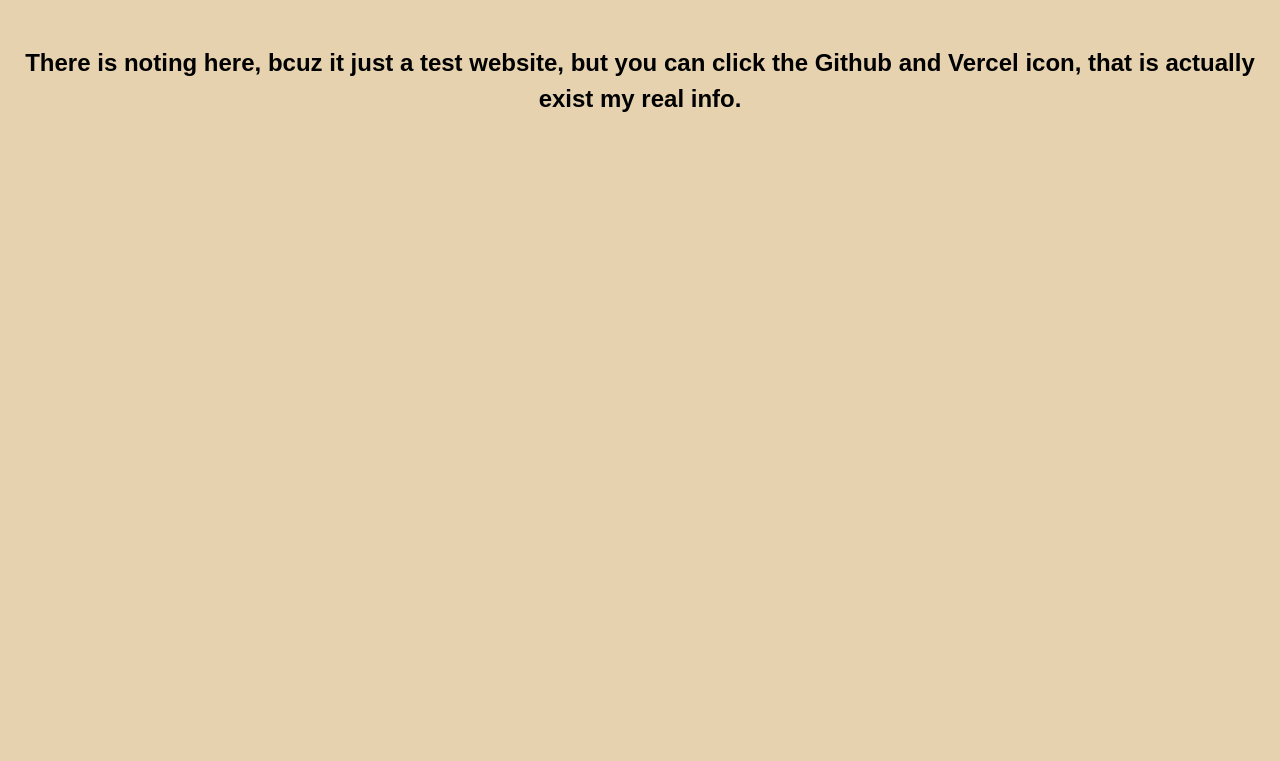
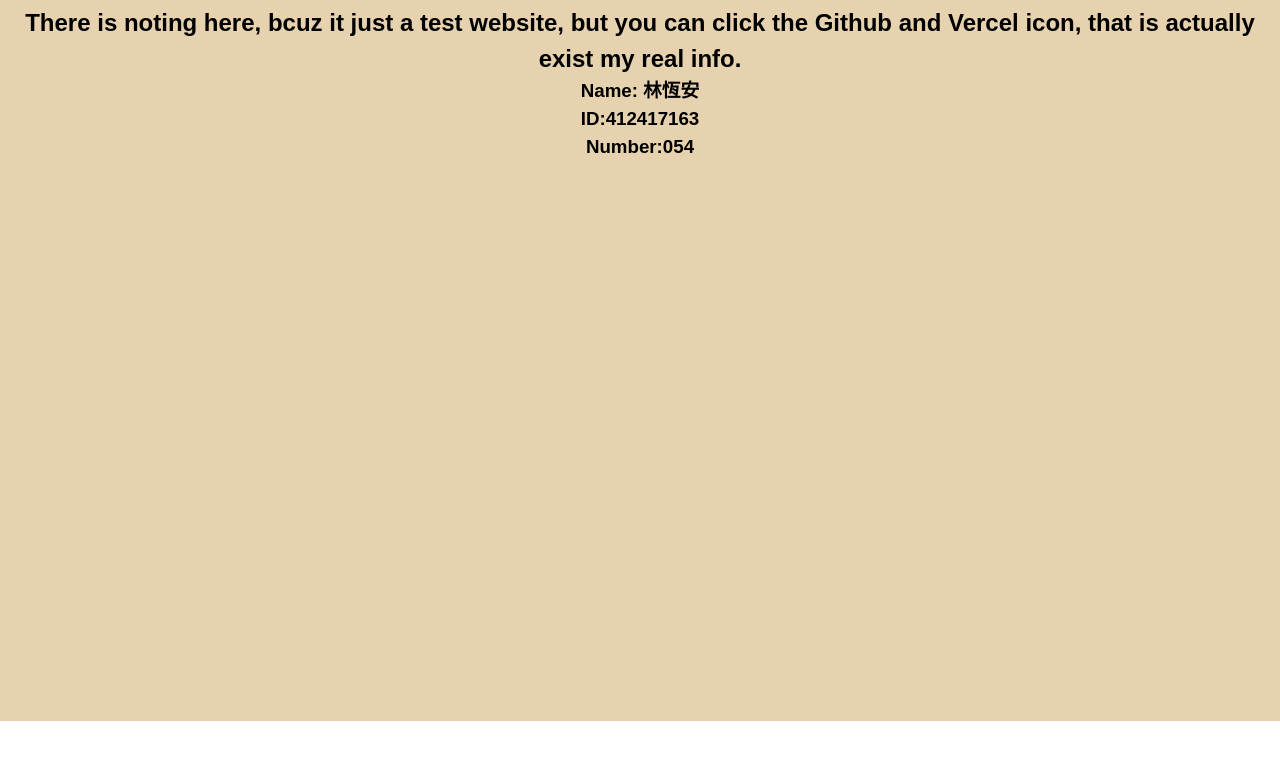
Before and after one commit to anan826/lill_website, a plain HTML site: page index.html in a window 1280 px wide. Shown: the part 159-920 px from the top of the page. After the commit the page ends 880 px from the top, so only its background shows below. Drawn offline with Linux system fonts and the light colour scheme.

Commit message:
update info

```diff
--- a/index.html
+++ b/index.html
@@ -13,7 +13,7 @@
         <div class="row v-center">
           <div class="header-item item-left">
             <div class="logo">
-              <a href="index.html">林恆安412417163</a>
+              <a href="index.html">HomePage</a>
             </div>
           </div>
           <!-- menu start here -->
@@ -241,6 +241,9 @@
         <br>
         <br>
         <h2>There is noting here, bcuz it just a test website, but you can click the Github and Vercel icon, that is actually exist my real info.</h2>
+        <h3>Name: 林恆安 </h3>
+        <h3>ID:412417163</h3>
+        <h3>Number:054</h3>
     </section>
     <!-- banner end -->
 
```
